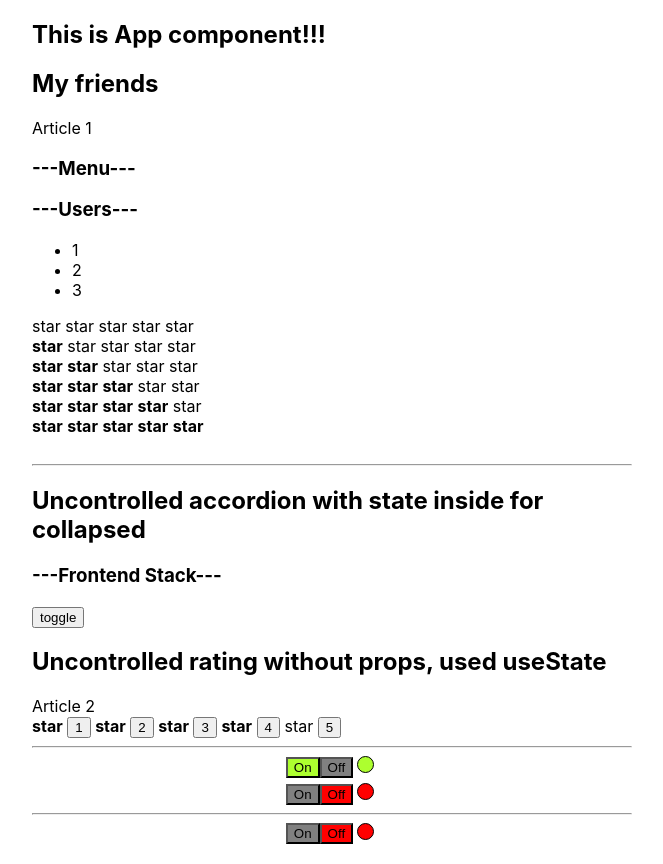
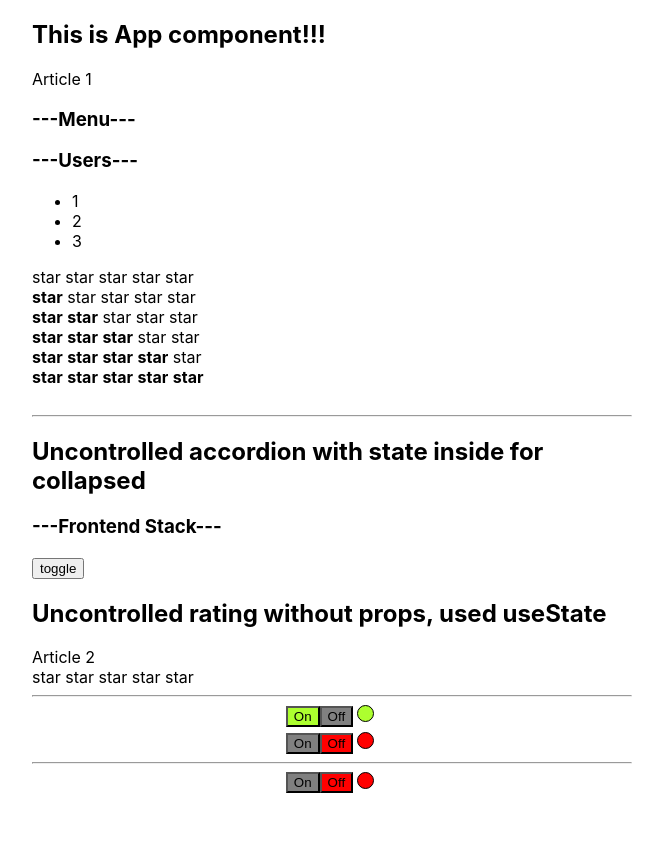
Before and after one commit to dktwho/react-kbzd, a React (Create React App) app: page / in a window 1280 px wide. Shown: the whole page, without its empty margins (308-971 px from the left). After the commit the page ends 813 px from the top, so only its background shows below. Built offline with nearby package versions, Linux system fonts and the light colour scheme.

Commit message:
fixed unControlledRating with props callback changer rating

```diff
--- a/src/App.tsx
+++ b/src/App.tsx
@@ -8,11 +8,11 @@
 import {UnControlledRating} from "./components/UnControlledRating/UnControlledRating";
 
 function App() {
+
     return (
         <div className="App">
             <div>
                 <PageTitle title={'This is App component!!!'}/>
-                <PageTitle title={'My friends'}/>
                 Article 1
                 <Accordion titleValue={'---Menu---'} collapsed={true}/>
                 <Accordion titleValue={'---Users---'} collapsed={false}/>
@@ -25,15 +25,15 @@
                 <br/>
                 <hr/>
                 <h2>Uncontrolled accordion with state inside for collapsed</h2>
-                <UnControlledAccordion titleValue={'---Frontend Stack---'} />
+                <UnControlledAccordion titleValue={'---Frontend Stack---'}/>
                 <h2>Uncontrolled rating without props, used useState</h2>
                 Article 2
-                <UnControlledRating />
+                <UnControlledRating/>
                 <hr/>
-                <OnOff status={true} />
-                <OnOff status={false} />
+                <OnOff status={true}/>
+                <OnOff status={false}/>
                 <hr/>
-                <OnOffWithState />
+                <OnOffWithState/>
             </div>
         </div>
     );
--- a/src/components/UnControlledRating/UnControlledRating.tsx
+++ b/src/components/UnControlledRating/UnControlledRating.tsx
@@ -1,25 +1,28 @@
 import React, {useState} from "react";
 
 export function UnControlledRating() {
-    const [rating, setRating] = useState(4)
+    const [rating, setRating] = useState(0)
+
     return (
         <div>
-            <Star selected={rating > 0} /> <button onClick={() => setRating(1)}>1</button>
-            <Star selected={rating > 1} /> <button onClick={() => setRating(2)}>2</button>
-            <Star selected={rating > 2} /> <button onClick={() => setRating(3)}>3</button>
-            <Star selected={rating > 3} /> <button onClick={() => setRating(4)}>4</button>
-            <Star selected={rating > 4} /> <button onClick={() => setRating(5)}>5</button>
+            <Star selected={rating > 0} setRating={setRating} value={1}  />
+            <Star selected={rating > 1} setRating={setRating} value={2} />
+            <Star selected={rating > 2} setRating={setRating} value={3} />
+            <Star selected={rating > 3} setRating={setRating} value={4} />
+            <Star selected={rating > 4} setRating={setRating} value={5} />
         </div>
     )
 }
 
 type StarPropTypes = {
     selected : boolean
+    setRating: (rating: 1 | 2 | 3 | 4 | 5 ) => void
+    value: 1 | 2 | 3 | 4 | 5
 }
 
 function Star(props: StarPropTypes) {
 
     return (
-        <span> {props.selected ? <b>star</b> : 'star'}</span>
+        <span onClick={(value) => props.setRating(props.value)} > {props.selected ? <b>star</b> : 'star'}</span>
     )
 }
```
